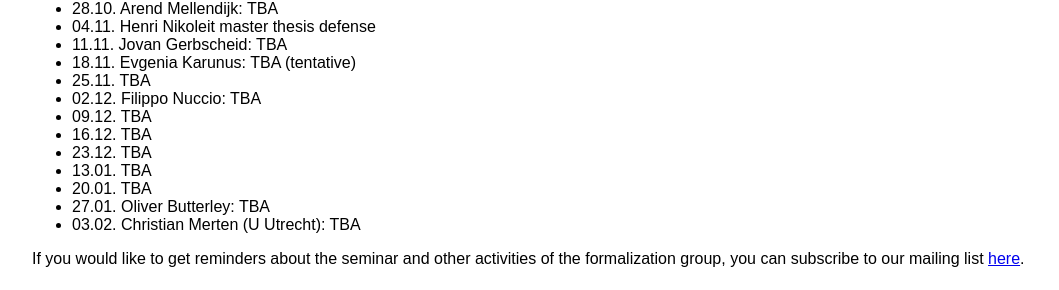
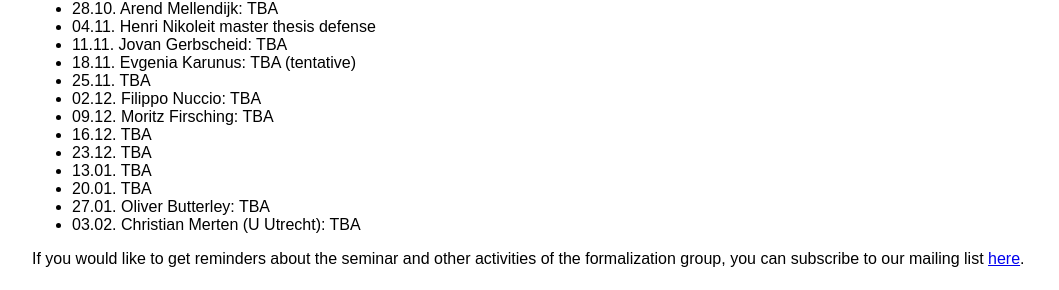
Before and after one commit to fpvandoorn/fpvandoorn.github.io, a Jekyll site: the page built from formalized-mathematics.md, in a window 1280 px wide and 900 px high, scrolled down 636 px. Shown: the part 152-442 px from the top of the window, without its empty margins (108-1167 px from the left). Built offline with Jekyll 4.4.1, drawn with Linux system fonts in a browser that asks for light colours; our own code applies the rules of GitHub Pages for plain Markdown files.

Commit message:
add Moritz

```diff
--- a/formalized-mathematics.md
+++ b/formalized-mathematics.md
@@ -50,7 +50,7 @@ In WiSe 25/26 the seminar will be Tuesdays 10:15-12:00 in seminar room 0.007. Fe
 * 18.11. Evgenia Karunus: TBA (tentative)
 * 25.11. TBA
 * 02.12. Filippo Nuccio: TBA
-* 09.12. TBA
+* 09.12. Moritz Firsching: TBA
 * 16.12. TBA
 * 23.12. TBA
 * 13.01. TBA
```
